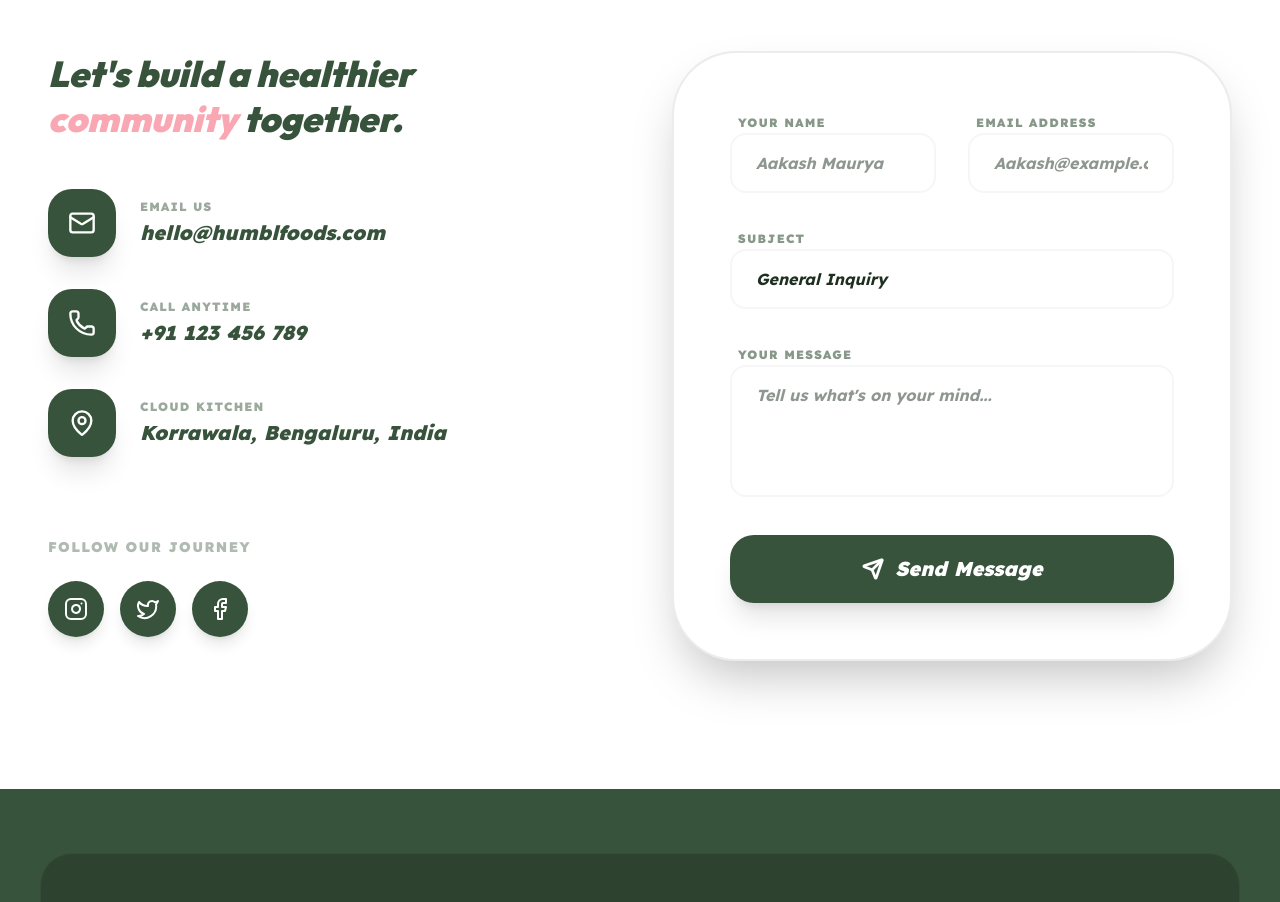
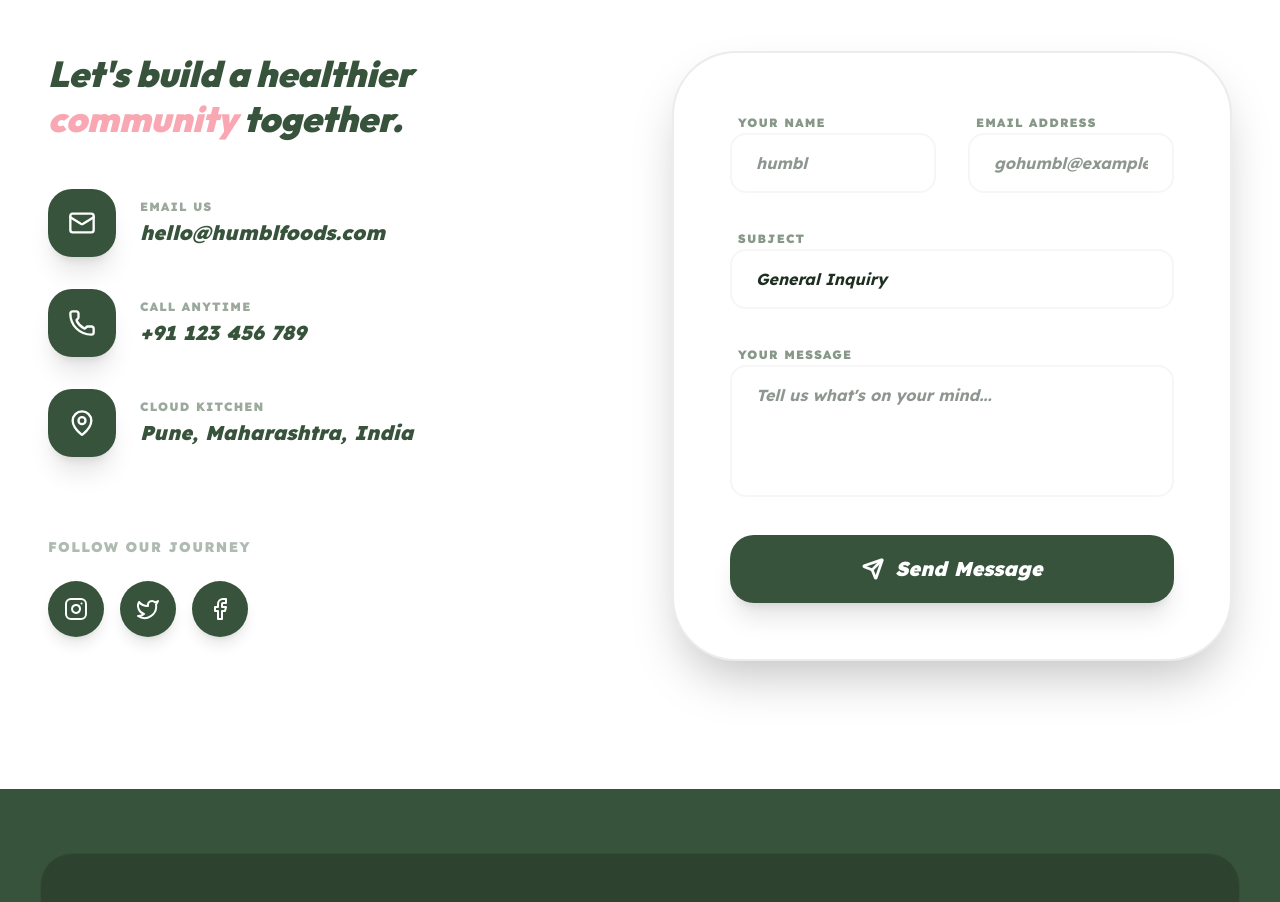
Before and after one commit to Aakash17x08/HUMBL, a React (Vite) app: page / in a window 1280 px wide. Shown: the part 5500-6402 px from the top of the page. Built offline with nearby package versions, Linux system fonts and the light colour scheme.

Commit message:
feat: Add Contact page component with form and contact information.

```diff
--- a/src/pages/Contact.jsx
+++ b/src/pages/Contact.jsx
@@ -51,7 +51,7 @@
                 </div>
                 <div>
                   <p className="text-xs font-black uppercase tracking-widest text-brand-green/50 mb-1">Cloud Kitchen</p>
-                  <p className="text-xl font-black italic text-brand-green">Korrawala, Bengaluru, India</p>
+                  <p className="text-xl font-black italic text-brand-green">Pune, Maharashtra, India</p>
                 </div>
               </div>
             </div>
@@ -76,7 +76,7 @@
                   <label className="text-xs font-black uppercase tracking-widest text-brand-green/60 ml-2">Your Name</label>
                   <input
                     type="text"
-                    placeholder="Aakash Maurya"
+                    placeholder="humbl"
                     className="w-full bg-white/50 border-2 border-brand-green/5 rounded-2xl py-4 px-6 font-bold italic outline-none focus:border-brand-green transition-all"
                   />
                 </div>
@@ -84,7 +84,7 @@
                   <label className="text-xs font-black uppercase tracking-widest text-brand-green/60 ml-2">Email Address</label>
                   <input
                     type="email"
-                    placeholder="Aakash@example.com"
+                    placeholder="gohumbl@example.com"
                     className="w-full bg-white/50 border-2 border-brand-green/5 rounded-2xl py-4 px-6 font-bold italic outline-none focus:border-brand-green transition-all"
                   />
                 </div>
```
